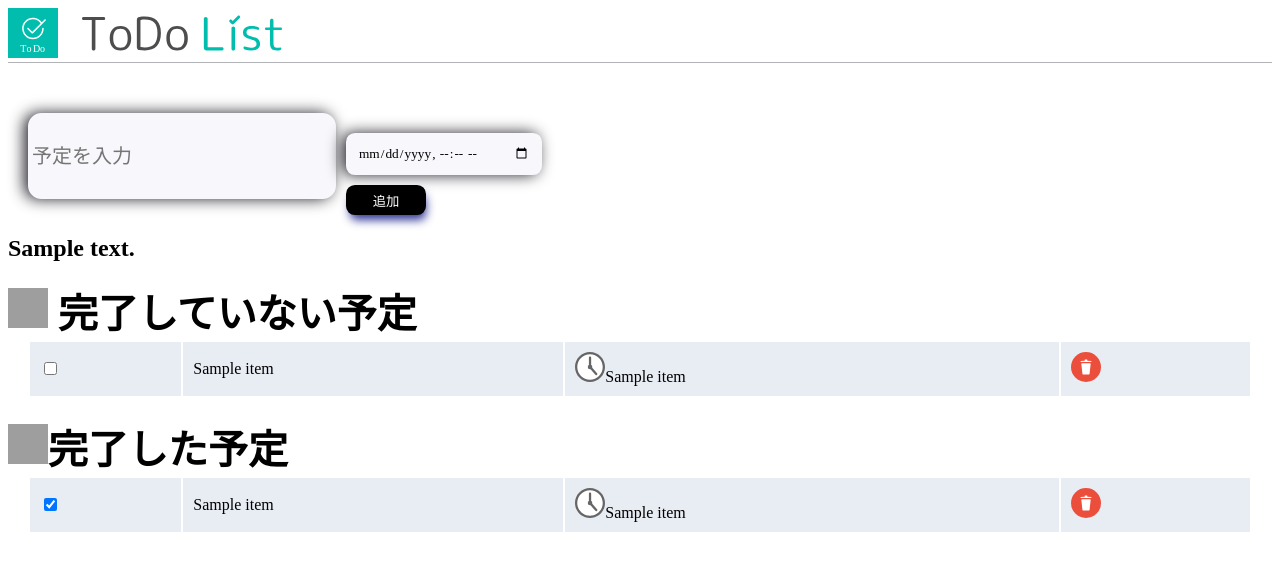
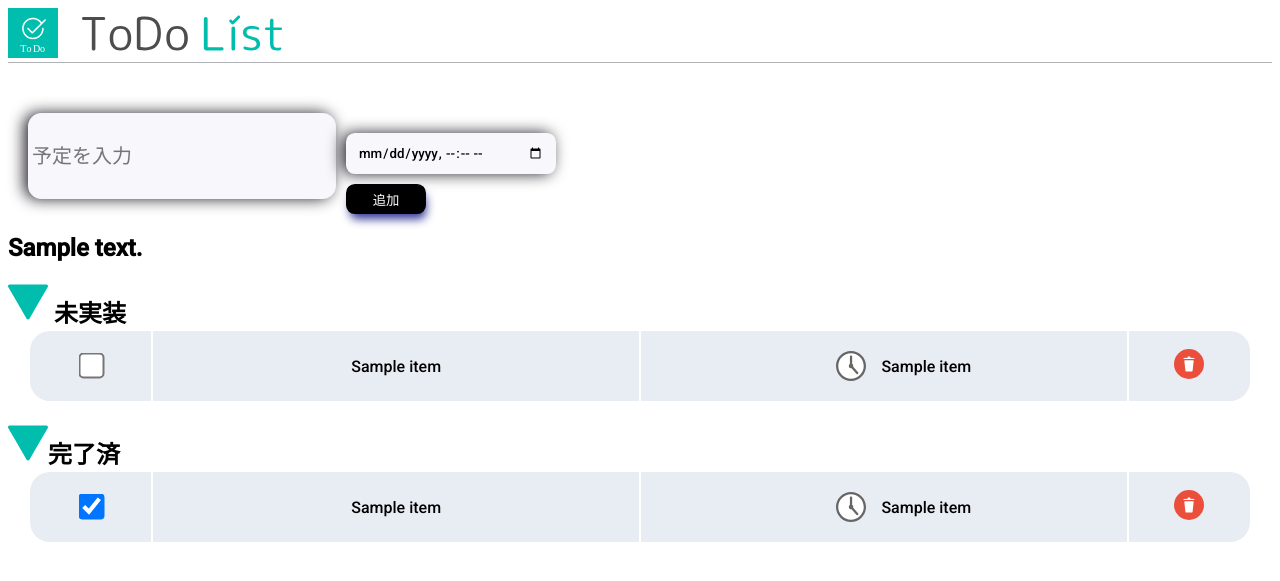
Before and after one commit to 2022AIT-OOP2-G07/Todo, a Flask app: template templates/index.html in a window 1280 px wide. Shown: the top 581 px of the page. Run offline with Flask 2, Linux system fonts and the light colour scheme; the template is opened without the code that fills it: most values are stand-ins (such as "Sample title", 1, 10 or a date in 2020); grey boxes are pictures that could not be loaded.

Commit message:
最終の編集です

```diff
--- a/app.py
+++ b/app.py
@@ -4,7 +4,6 @@ from flask import Flask, render_template, request, g, jsonify
 import datetime
 
 app = Flask(__name__, static_url_path='/static')
-
 
 @app.route('/')
 def todo_db():
@@ -46,90 +45,17 @@ def add_todo():
     cur = con.execute("select * from todo order by todo_deadline")
     data = cur.fetchall()
     cur.close()
-    # return render_template('index.html', data = data)
     return jsonify({'result': 'ok', 'message': '追加のタスクを完了しました。', 'data': data})
-
-#     #     add_id = 0
-
-#     #    # javascriptでフェッチして得たデータの取得
-#     #     add_todo = request.form.get('todo', None)
-#     #     print(add_todo)
-#     #     if len(add_todo) > 30:
-#     #         return jsonify({'result': 'error', 'message': '⚠️予定の文字数は30字以内でお願いします'})
-
-#      add_limit = request.form.get('limit', None)
-#     # print(add_limit)
-
-#     # limit_str = add_limit.replace("T", " ")
-#     # # str = '2021-05-01 17:10:45'
-
-#      con = sqlite3.connect('todo_list.db')
-
-#     cur = con.execute("SELECT * FROM todo")
-
-#     for row in cur:
-#         print(row)
-#         print(type(row))
-#         print(row[0])
-#         add_id = row[0]
-#     cur.close()
-
-#     add_id += 1
-
-#     if not add_todo:
-#         # checked_idがない場合はエラーを返す
-#         # JSON形式でエラーである旨をJSに返す
-#         return jsonify({'result': 'error', 'message': 'データが正しく受け取れませんでした'})
-#     else:
-
-#         # TODOの追加内容をデータベースに反映
-#         con = sqlite3.connect('todo_list.db')
-#         cur = con.cursor()
-
-#         try:
-#             # データベース内に内容の追加
-#             # cur.execute('''
-#             #    update todo
-#             #    set id = ?
-#             #    set todo_data = ?
-#             #    set limit = ?
-#             #    set check_data = false
-#             # ''',(add_id+1, add_todo, add_limit))
-#             # データ追加(レコード登録)
-#             sql = 'insert into todo (id, todo_data, todo_deadline, check_data) values (?,?,?,?)'
-#             add_data = (add_id, add_todo, limit_str, False)
-#             con.execute(sql, add_data)
-
-#         except sqlite3.Error as e:
-#             print("error", e.args[0])
-#             return jsonify({'result': 'db_error', 'message': e.args[0]})
-
-#         # 変更をコミット(これをやらないと反映されません)
-#         con.commit()
-#         # 接続を閉じる
-#         # con.close()
-
-#         cur = con.execute("SELECT * FROM todo")
-#         for row in cur:
-#             print(row)
-#             print(type(row))
-
-#         cur = con.execute(
-#             "select * from todo where check_data <> 1 order by todo_deadline")
-#         data = cur.fetchall()
-#         cur.close()
-
-#         # 6．テーブル削除
-#         # con.execute("DROP TABLE todo")
-#         # 7．DB接続解除
-
-#         # return render_template('index.html', data = data)
-#         return jsonify({'result': 'ok', 'message': '追加のタスクを完了しました。', 'data': data})
-
 
 # checkが押されている項目の削除
 @app.route('/register_done', methods=['POST'])
 def register_done():
+    con = sqlite3.connect('todo_list.db')
+    cur = con.cursor()
+    cur = con.execute("select count(*) from todo where check_data = 1")
+    if cur > 5:
+        return
+
 
     # htmlで入力したデータの取得
     checked_id = request.form.get('checked_id', None)
--- a/static/css/main.css
+++ b/static/css/main.css
@@ -84,6 +84,26 @@ td > button {
 
 #todo_table {
   width: 100%;
+  text-align: center;
+  vertical-align: center;
+}
+
+.width_1 {
+  width: 10%;
+  border-radius: 20px 0px 0px 20px;
+}
+
+.width_2 {
+  width: 40%;
+}
+
+.width_3 {
+  width: 100%;
+}
+
+.width_4 {
+  width: 10%;
+  border-radius: 0px 20px 20px 0px;
 }
 
 #todo_table tr {
@@ -93,6 +113,7 @@ td > button {
 #todo_check_table {
   margin-top: 0px;
   width: 100%;
+  text-align: center;
 }
 
 #todo_check_table tr {
@@ -106,11 +127,13 @@ td > button {
 #incomp_img {
   width: 40px;
   height: 40px;
+  cursor: pointer;
 }
 
 #comp_img {
   width: 40px;
   height: 40px;
+  cursor: pointer;
 }
 
 #incomplete_schedule {
@@ -119,20 +142,16 @@ td > button {
   color: black;
 
   margin: 0;
-
-  cursor: pointer;
 }
 
 #complete_schedule {
   margin: 0;
 
   color: black;
-
-  cursor: pointer;
 }
 
 .degree_90 {
-  transform: rotate(90deg);
+  transform: rotate(-90deg);
 }
 
 a.delete_button {
@@ -169,6 +188,7 @@ td {
 #limit_image {
   width: 30px;
   height: 30px;
+  margin-right: 15px;
 }
 
 .delete_button {
@@ -205,7 +225,16 @@ td {
   margin-top: 0px;
 }
 
+#kigen {
+  display: flex;
+  justify-content: center;
+  align-items: center;
+}
+
+input[type="checkbox"] {
+  transform: scale(2);
+}
+
 * {
-  font-family: "ヒラギノ丸ゴ Pro W4", "ヒラギノ丸ゴ Pro",
-    "Hiragino Maru Gothic Pro";
+  font-family: "Roboto", sans-serif;
 }
--- a/static/todo.js
+++ b/static/todo.js
@@ -19,7 +19,7 @@ window.addEventListener("load", function () {
   todo_area.addEventListener("keyup", check_todo_area);
 
   //完了していない予定での処理
-  let incomp_schedule = document.getElementById("incomplete_schedule");
+  let incomp_schedule = document.getElementById("incomp_img");
   incomp_schedule.addEventListener("click", () => {
     let no_check = document.getElementById("no_check");
     no_check.classList.toggle("toggle");
@@ -27,7 +27,7 @@ window.addEventListener("load", function () {
     incomp_img.classList.toggle("degree_90");
   });
   //完了した予定での処理
-  let comp_schedule = document.getElementById("complete_schedule");
+  let comp_schedule = document.getElementById("comp_img");
   comp_schedule.addEventListener("click", () => {
     let checked = document.getElementById("checked");
     checked.classList.toggle("toggle");
@@ -136,13 +136,10 @@ document.querySelectorAll("input[id^=fav-]").forEach((elm) => {
 document.getElementById("add-submit").addEventListener("click", async (ev) => {
   // ボタンイベントのキャンセル
   ev.preventDefault();
-  console.log("addボタン押されたよ！！");
 
   // 入力チェック
   let todo = document.getElementById("todo").value;
   let limit = document.getElementById("limit").value;
-  console.log(todo);
-  console.log(limit);
 
   // 未入力がある項目ごとにエラーメッセージを積み上げる
   let error_message = "";
@@ -158,6 +155,14 @@ document.getElementById("add-submit").addEventListener("click", async (ev) => {
   } else {
     document.getElementById("error-container").innerHTML = "";
     document.getElementById("error-container").style.display = "none";
+  }
+
+  let todo_count = document.getElementById("todo_table").rows.length;
+  if (todo_count >= 5) {
+    document.getElementById("alert_data").style.display = "block";
+    return;
+  } else {
+    document.getElementById("alert_data").style.display = "none";
   }
 
   //main.pyにデータを渡す
--- a/templates/index.html
+++ b/templates/index.html
@@ -9,6 +9,9 @@
     <link rel="stylesheet" type="text/css" href="../static/css/main.css">
     <meta name="viewport" content="width=device-width, initial-scale=1.0">
     <title>To Do List</title>
+    <style>
+        @import url('https://fonts.googleapis.com/css2?family=Roboto:wght@500&display=swap');
+      </style>
 
     <script defer src="{{ url_for('static', filename='todo.js') }}"></script>
 </head>
@@ -30,25 +33,26 @@
         </div>
     </form>
     <p id="alert_area" style="display: none; color: red">30文字より多く入力する事はできません</p>
+    <p id="alert_data" style="display: none; color: red">これ以上データは入力できません。データを削除してください。</p>
 
     <div id="message-container" role="alert" style="display: none;"></div>
             <div id="error-container" role="alert" style="display: none;"></div>
             <h2>{{ result_message }}</h2>
 
-            <h1 id="incomplete_schedule"><img src="https://img1.kakaku.k-img.com/images/productimage/fullscale/K0000286516.jpg" id="incomp_img" class="degree_90"> 完了していない予定</h1>
+            <h2 id="incomplete_schedule"><img src="/static/img/button/accord.svg" id="incomp_img"> 未実装</h2>
     <div id="no_check">
         <table id="todo_table">
 
                 {% for item in data %}
                     <tr id="todo_row_id-{{item[0]}}" class="todo_row_id">
-                        <td>
+                        <td class="width_1">
                             <input type="checkbox" id="{{item[0]}}" />
                         </td>
-                        <td id="yotei">{{item[1]}}</td>
+                        <td id="yotei" class="width_2">{{item[1]}}</td>
                         <!--<td><button type="button" id="edit-{{item[0]}}", name="edit-{{item[0]}}", value="{{item[0]}}">編集</button></td>-->
-                        <td id="kigen"><img id="limit_image" src="/static/img/other/limit.svg" alt="limit.svg">{{item[2]}}</td>
+                        <td id="kigen" class="width_3"><img id="limit_image" src="/static/img/other/limit.svg" alt="limit.svg"><div>{{item[2]}}</div></td>
 
-                        <td><img src="/static/img/button/delete.svg" id={{item[0]}} class="delete_button"></td>
+                        <td  class="width_4"><img src="/static/img/button/delete.svg" id={{item[0]}} class="delete_button"></td>
                         <!--<td><button type="button" id="edit-{{item[0]}}", name="edit-{{item[0]}}", value="{{item[0]}}">編集</button></td>-->
                     </tr>
                     {% else %}
@@ -56,20 +60,20 @@
                 {% endfor %}
         </table>
     </div>
-    <h1 id="complete_schedule"><img src="https://img1.kakaku.k-img.com/images/productimage/fullscale/K0000286516.jpg" id="comp_img" class="degree_90">完了した予定</h1>
+    <h2 id="complete_schedule"><img src="/static/img/button/accord.svg" id="comp_img">完了済</h2>
     <div id="checked">
         <table id="todo_check_table">
 
                 {% for item in check_data %}
                     <tr id="todo_row_id-{{item[0]}}" class="todo_row_id">
-                        <td>
+                        <td class="width_1">
                             <input type="checkbox" id="{{item[0]}}" checked="checked" />
                         </td>
-                        <td id="yotei">{{item[1]}}</td>
+                        <td id="yotei" class="width_2">{{item[1]}} </td>
                         <!--<td><button type="button" id="edit-{{item[0]}}", name="edit-{{item[0]}}", value="{{item[0]}}">編集</button></td>-->
-                        <td id="kigen"><img id="limit_image" src="/static/img/other/limit.svg" alt="limit.svg">{{item[2]}}</td>
+                        <td id="kigen" class="width_3"><img id="limit_image" src="/static/img/other/limit.svg" alt="limit.svg">{{item[2]}}</td>
 
-                        <td><img src="/static/img/button/delete.svg" id={{item[0]}} class="delete_button"></td>
+                        <td class="width_4"><img src="/static/img/button/delete.svg" id={{item[0]}} class="delete_button"></td>
                         <!--<td><button type="button" id="edit-{{item[0]}}", name="edit-{{item[0]}}", value="{{item[0]}}">編集</button></td>-->
                     </tr>
                     {% else %}
```
